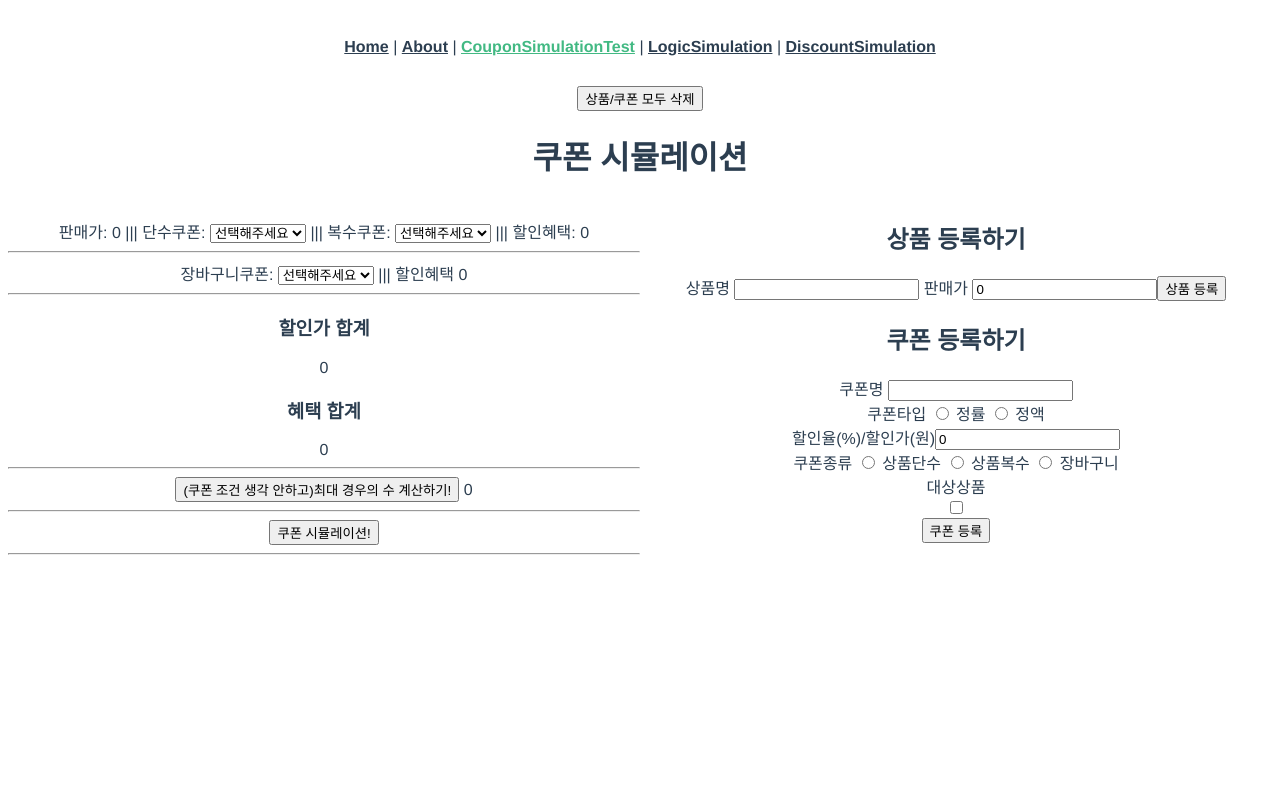
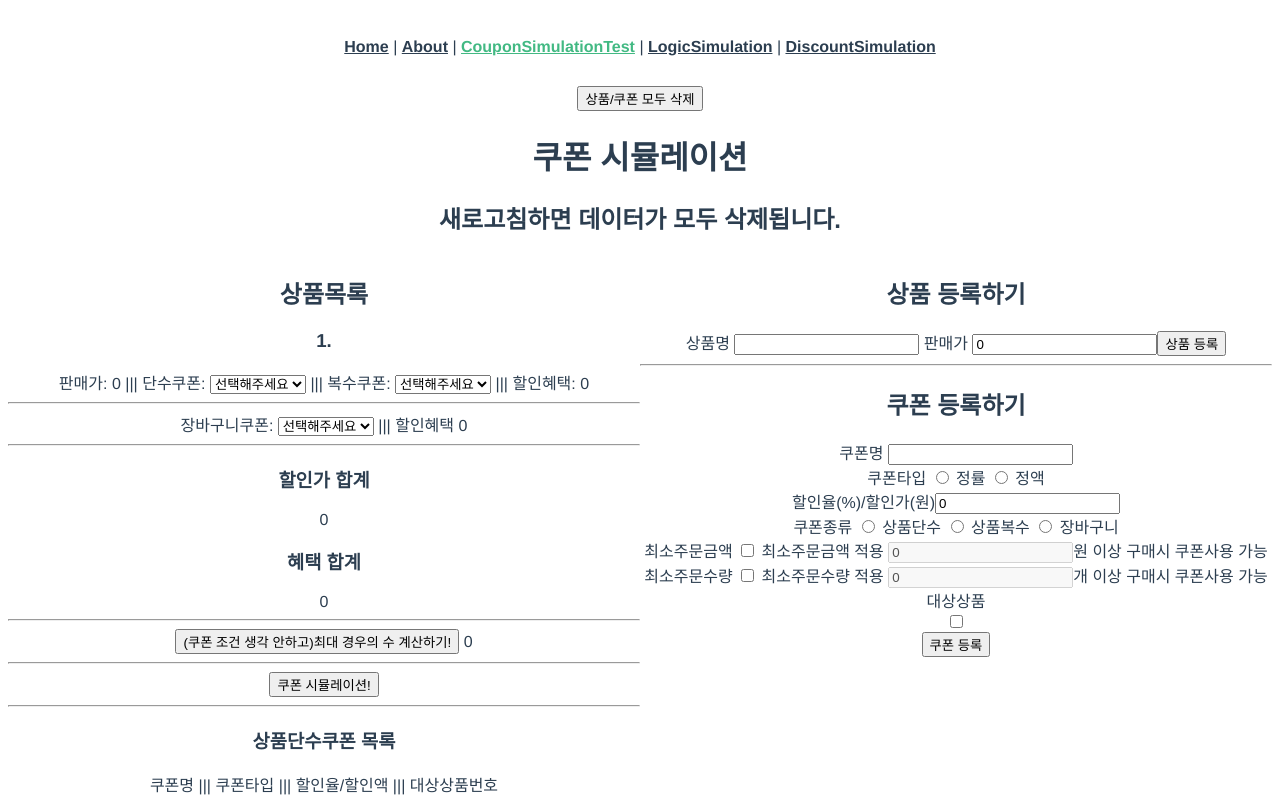
Before and after one commit to raccoonjeong/coupon-lab, a Vue app: page /coupon-simulation-test in a window 1280 px wide. Both pictures are taken after a click on the button "상품 등록". Shown: the top 800 px of the page. Built offline with nearby package versions, Linux system fonts and the light colour scheme.

Commit message:
UI 개선

```diff
--- a/src/views/CouponSimulationMixin.vue
+++ b/src/views/CouponSimulationMixin.vue
@@ -349,7 +349,7 @@ export default {
           }
 
           for (let i = 0; i < N; i++) {
-              if (visit[i] == false) {
+              if (visit[i] === false) {
                   if (step === 'S') {
 
                     if (!this.isAvailableCoupon('S', this.singleCoupons[i], [this.products[depth]])) {
@@ -359,6 +359,7 @@ export default {
                       visit[i] = true; // cpnNo == 0(선택안함)일때는 중복 가능하므로 visit[i] = false 유지한다.
                     }
                     this.products[depth].selectedSigleCoupon = this.singleCoupons[i];
+                    this.applyCoupons();
                   }
                   if (step === 'D') {
                     if (!this.isAvailableCoupon('D', this.doubleCoupons[i], [this.products[depth]])) {
@@ -368,6 +369,7 @@ export default {
                       visit[i] = true; // cpnNo == 0(선택안함)일때는 중복 가능하므로 visit[i] = false 유지한다.
                     }
                     this.products[depth].selectedDoubleCoupon = this.doubleCoupons[i];
+                    this.applyCoupons();
                   }
                   permutate(N, R, depth + 1, step); // 다음 상품으로 넘어간다.
                   console.log('************************');
@@ -424,7 +426,7 @@ export default {
           this.maxBenefit = this.totalBenefit;
           console.log('이시점 최고혜택!!!');
         }
-        if (this.maxBenefit == this.totalBenefit) {
+        if (this.maxBenefit === this.totalBenefit) {
           // 쿠폰 우선순위에 따라 처리,,,??
         }
       },
@@ -450,7 +452,6 @@ export default {
         })
 
         this.products.forEach(prd => {
-          console.log(prd.selectedSigleCoupon);
           if (prd.selectedSigleCoupon.cpnNo > 0){
             prd.selectedSigleCoupon.selected = true;
           }
@@ -458,10 +459,9 @@ export default {
             prd.selectedDoubleCoupon.selected = true;
           }
 
-          console.log(prd.selectedSigleCoupon);
 
           prd.singleBenefit = this.calculateBenefit(prd.selPrc, prd.selectedSigleCoupon);
-          prd.doubleBenefit = this.calculateBenefit(prd.selPrcAppliedBenefit, prd.selectedDoubleCoupon);
+          prd.doubleBenefit = this.calculateBenefit(prd.selPrcAppliedBenefit, prd.selectedDoubleCoupon); // todo hs: selPrc여도 되지않나?
 
           prd.selPrcAppliedBenefit -= prd.singleBenefit;
           prd.selPrcAppliedBenefit -= prd.doubleBenefit;
@@ -491,7 +491,6 @@ export default {
         return benefit;
       },
       settingProductCoupons: function() {
-        console.log(this.singleCoupons);
         this.products.forEach(prd => {
           prd.productSingleCoupons = [];
           prd.productDoubleCoupons = [];
--- a/src/views/CouponSimulationTest.vue
+++ b/src/views/CouponSimulationTest.vue
@@ -2,10 +2,12 @@
   <div>
     <button @click="deleteAll">상품/쿠폰 모두 삭제</button>
     <h1>쿠폰 시뮬레이션</h1>
+    <h2>새로고침하면 데이터가 모두 삭제됩니다.</h2>
     <div style="display: flex; flex-direction: row">
     <div class="container1" style="width: 50%">
+      <h2>상품목록</h2>
       <div v-for="prd in products" :key="prd.prdNo">
-        <h3>{{ prd.prdNm }}</h3> 판매가: {{ prd.selPrc }} |||
+        <h3>{{ prd.prdNo }}.{{ prd.prdNm }}</h3> 판매가: {{ prd.selPrc }} |||
         단수쿠폰:
         <select v-model="prd.selectedSigleCoupon" @change="applyCoupons">
           <option v-for="cpn in prd.productSingleCoupons" :key="cpn.cpnNo" :value="cpn" :disabled="cpn.cpnNo > 0 && cpn.selected">
@@ -46,27 +48,80 @@
       <hr>
       <button @click="couponSimulaion">쿠폰 시뮬레이션!</button>
       <hr>
+      <h3>상품단수쿠폰 목록</h3>
+      <div>
+        <div>
+          쿠폰명 ||| 쿠폰타입 ||| 할인율/할인액 ||| 대상상품번호
+        </div>
+      </div>
+      <div v-for="cpn in singleCoupons" :key="cpn.cpnNo">
+        <div v-if="cpn.cpnNo > 0">
+          {{ cpn.cpnNm }} ||| {{ getCouponTypes(cpn.cpnType) }} ||| {{ cpn.dscRt }} ||| {{ cpn.targetProductNos }}
+        </div>
+      </div>
+      <h3>상품복수쿠폰 목록</h3>
+      <div>
+        <div>
+          쿠폰명 ||| 쿠폰타입 ||| 할인율/할인액 ||| 대상상품번호
+        </div>
+      </div>
+      <div v-for="cpn in doubleCoupons" :key="cpn.cpnNo">
+        <div v-if="cpn.cpnNo > 0">
+          {{ cpn.cpnNm }} ||| {{ cpn.cpnType }} ||| {{ cpn.dscRt }} ||| {{ cpn.targetProductNos }}
+        </div>
+      </div>
+      <h3>장바구니쿠폰 목록</h3>
+      <div>
+        <div>
+          쿠폰명 ||| 쿠폰타입 ||| 할인율/할인액 ||| 대상상품번호
+        </div>
+      </div>
+      <div v-for="cpn in basketCoupons" :key="cpn.cpnNo">
+        <div v-if="cpn.cpnNo > 0">
+          {{ cpn.cpnNm }} ||| {{ cpn.cpnType }} ||| {{ cpn.dscRt }} ||| {{ cpn.targetProductNos }}
+        </div>
+      </div>
     </div>
     <div class="container2" style="width: 50%">
       <h2>상품 등록하기</h2>
       상품명 <input type="text" v-model="inputProduct.prdNm">
       판매가 <input type="number" v-model="inputProduct.selPrc">
       <button @click="registerProduct">상품 등록</button>
+      <hr>
       <h2>쿠폰 등록하기</h2>
       <div v-if="products.length > 0">
-        쿠폰명 <input type="text" v-model="inputCoupon.cpnNm">
-        <div>쿠폰타입
+        <div>
+          쿠폰명
+          <input type="text" v-model="inputCoupon.cpnNm">
+        </div>
+        <div>
+          쿠폰타입
           <input type="radio" name="cpnType" value="01" v-model="inputCoupon.cpnType"> 정률
           <input type="radio" name="cpnType" value="02" v-model="inputCoupon.cpnType"> 정액
         </div>
-        <div>할인율(%)/할인가(원)<input type="number" v-model="inputCoupon.dscRt"></div>
-        <div>쿠폰종류
+        <div>
+          할인율(%)/할인가(원)<input type="number" v-model="inputCoupon.dscRt"></div>
+        <div>
+          쿠폰종류
           <input type="radio" name="cpnSpec" value="S" v-model="inputCoupon.cpnSpec"> 상품단수
           <input type="radio" name="cpnSpec" value="D" v-model="inputCoupon.cpnSpec"> 상품복수
           <input type="radio" name="cpnSpec" value="B" v-model="inputCoupon.cpnSpec"> 장바구니
         </div>
         <div>
-        대상상품 <div v-for="(prd, idx) in products" :key="idx" ><input type="checkbox" v-model="inputCoupon.targetProductNos" :value="prd.prdNo"> {{ prd.prdNm }} </div>
+          최소주문금액
+          <input type="checkbox" v-model="inputCoupon.minOrdAmtYn"> 최소주문금액 적용
+          <input type="text" v-model="inputCoupon.minOrdAmt" :disabled="!inputCoupon.minOrdAmtYn">원 이상 구매시 쿠폰사용 가능
+        </div>
+        <div>
+          최소주문수량
+          <input type="checkbox" v-model="inputCoupon.minOrdQtyYn"> 최소주문수량 적용
+          <input type="text" v-model="inputCoupon.minOrdQty" :disabled="!inputCoupon.minOrdQtyYn">개 이상 구매시 쿠폰사용 가능
+        </div>
+        <div>
+          대상상품
+          <div v-for="(prd, idx) in products" :key="idx" >
+            <input type="checkbox" v-model="inputCoupon.targetProductNos" :value="prd.prdNo"> {{ prd.prdNm }}
+          </div>
         </div>
         <button @click="registerCoupon">쿠폰 등록</button>
       </div>
@@ -104,7 +159,8 @@ export default {
               cpnNm: '선택해주세요'
             },
             simulatedSingleCoupon: {},
-            simulatedDoubleCoupon: {}
+            simulatedDoubleCoupon: {},
+            qty: 1,
           },
           inputProductSeq: 0,
           singleCoupons: [{
@@ -127,6 +183,10 @@ export default {
             targetProductNos: [],
             selected: false,
             cpnSpec: '', // S D B
+            minOrdAmtYn: false,
+            minOrdAmt: 0,
+            minOrdQtyYn: false,
+            minOrdQty: 0,
           },
           inputCouponSeq: 0,
           basketCouponBenefit: 0,
@@ -140,6 +200,12 @@ export default {
         }
     },
     methods: {
+      getCouponTypes: function(cpnType) {
+        if (cpnType === '01')
+          return '정률';
+        if (cpnType === '02')
+          return '정액';
+      },
       deleteAll: function() {
         if (confirm('모두 삭제하시겠습니까?')) {
           this.products = this.$options.data().products;
@@ -169,7 +235,7 @@ export default {
         this.inputCoupon = this.$options.data().inputCoupon;
         this.settingProductCoupons();
       },
-      // overriding
+      // @Override
       couponSimulaion: function() {
         if (this.products.length < 1) {
           alert('1개 이상의 상품을 먼저 등록하세요.')
@@ -181,7 +247,42 @@ export default {
         let end = new Date();
         console.log('getCaseForProduct COUNT: ' + this.caseCount);
         console.log(end-start);
-      }
+      },
+      // @Override
+      isAvailableCoupon: function(type, coupon, products = this.products) {
+        if (coupon.cpnNo === 0) {
+          return true;
+        }
+
+        if (type === 'S') {
+          // 상품 단수쿠폰
+          if (!products[0].productSingleCoupons.map(cpn => cpn.cpnNo).includes(coupon.cpnNo)) {
+            return false;
+          }
+          if (coupon.minOrdAmtYn) {
+            if (coupon.minOrdAmt > products[0].selPrcAppliedBenefit) {
+              return false;
+            }
+          }
+        }
+        if (type === 'D') {
+          // 상품 복수쿠폰
+          if (!products[0].productDoubleCoupons.map(cpn => cpn.cpnNo).includes(coupon.cpnNo)) {
+            return false;
+          }
+           if (coupon.minOrdAmtYn) {
+            if (coupon.minOrdAmt > products[0].selPrcAppliedBenefit) {
+              return false;
+            }
+          }
+        }
+        // if (type === 'B') {
+        //   // 장바구니는 하나라도 조건에 맞으면 적용되고 대상인 상품에만 비례배분되어서 적용된다.
+        //   // 장바구니 쿠폰
+        //   return true;
+        // }
+        return true;
+      },
     },
     created: function() {
 
```
